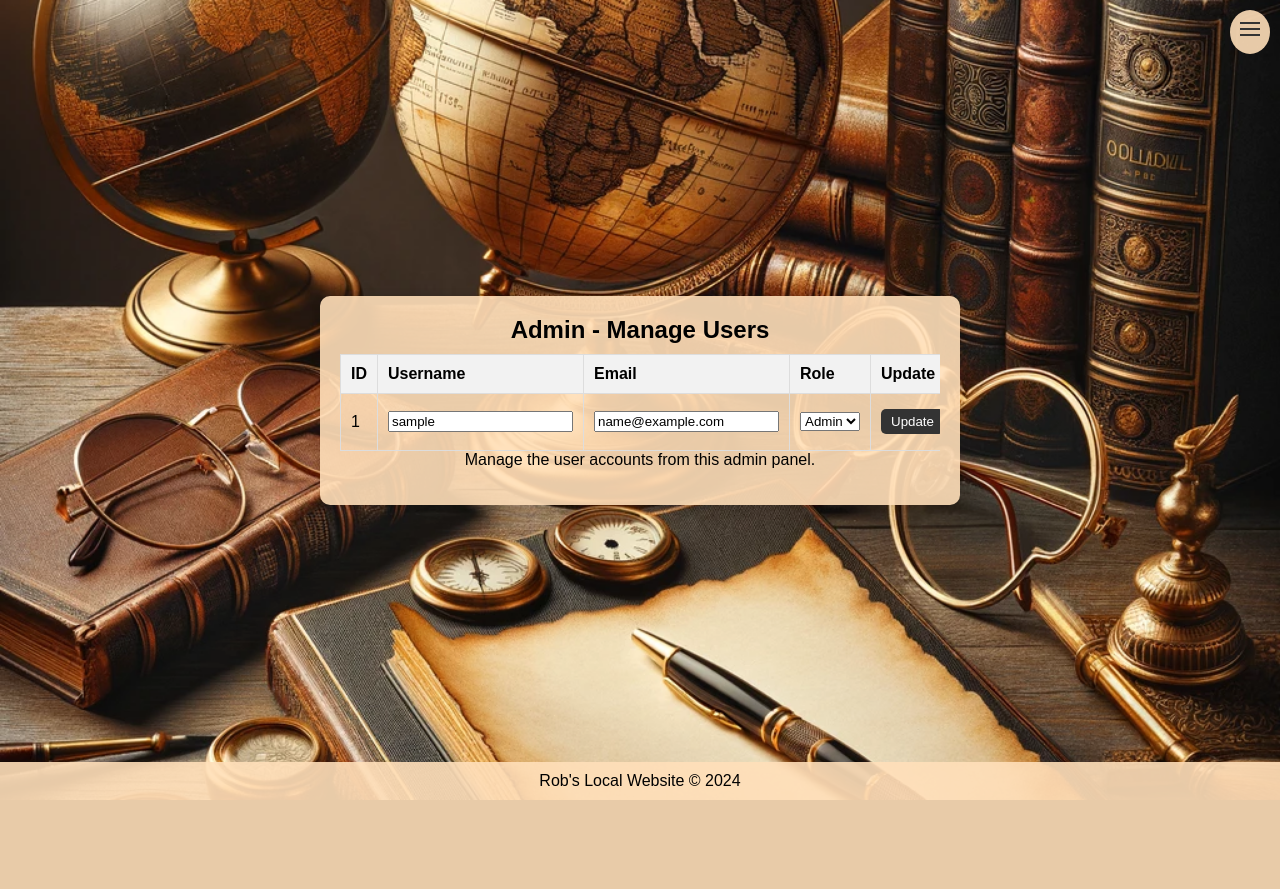
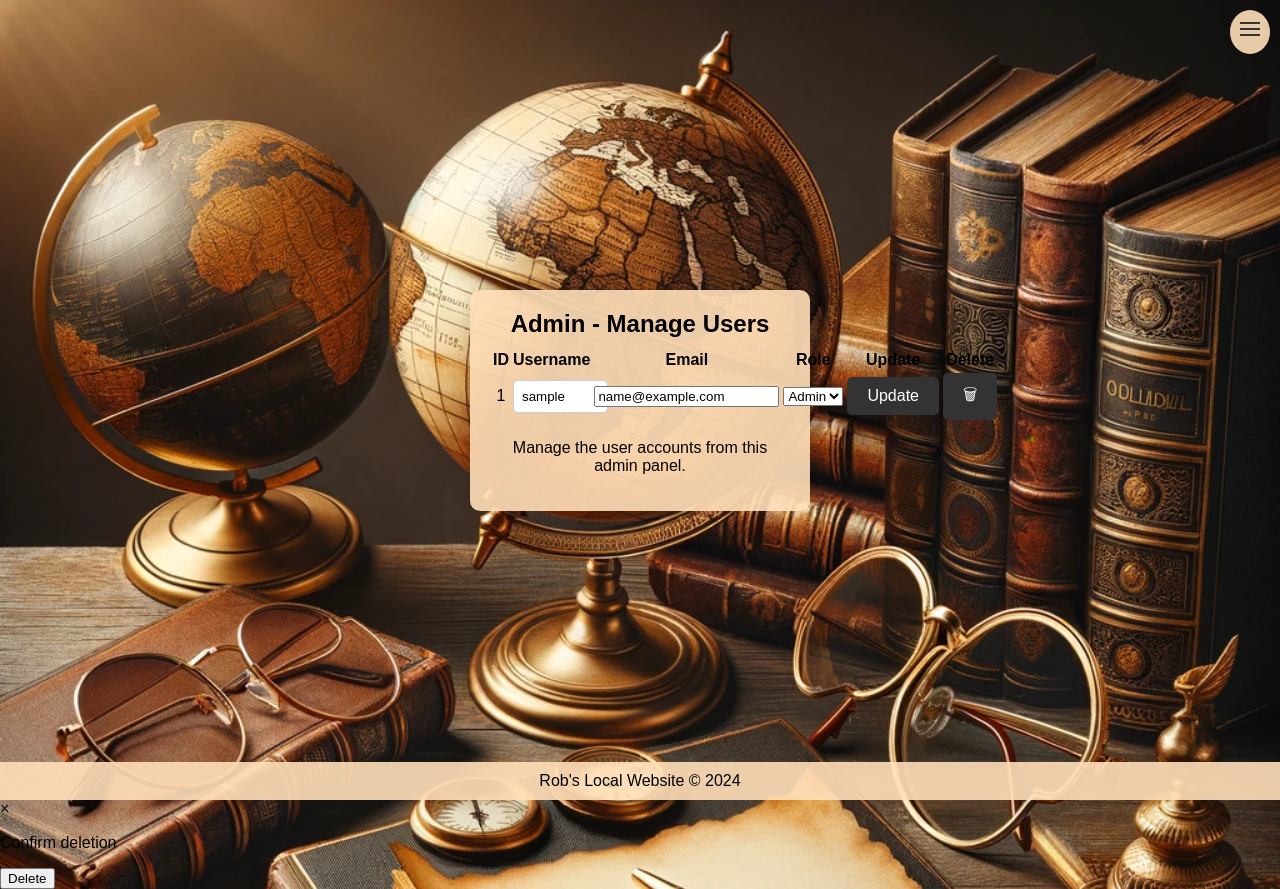
Before and after one commit to eboof/webserver, a PHP site: page /webapp/admin.php in a window 1280 px wide. Before the commit the page ends 800 px from the top, so only its background shows below. Run offline with PHP 8.4, Linux system fonts and the light colour scheme; tables that the repository leaves empty or names only in its code hold one stand-in row (values such as "Sample post").

Commit message:
Update files and exclude specific files

```diff
--- a/webapp/style.css
+++ b/webapp/style.css
@@ -51,9 +51,7 @@
     padding: 20px;
     border-radius: 10px;
     box-shadow: 0 0 10px rgba(0, 0, 0, 0.1);
-    width: 600px;
-    max-height: 80vh;
-    overflow-y: auto;
+    width: 300px;
     text-align: center;
 }
 
@@ -62,103 +60,38 @@
     margin-bottom: 10px;
 }
 
-.dialog-box p {
-    margin-top: 0;
+.dialog-box form {
+    display: flex;
+    flex-direction: column;
 }
 
-.table-container {
-    max-height: 60vh;
-    overflow-y: auto;
-}
-
-table {
-    width: 100%;
-    border-collapse: collapse;
-}
-
-table, th, td {
-    border: 1px solid #ddd;
-}
-
-th, td {
-    padding: 10px;
+.dialog-box form div {
+    margin-bottom: 10px;
     text-align: left;
 }
 
-th {
-    background-color: #f2f2f2;
+.dialog-box form label {
+    display: block;
+    margin-bottom: 5px;
 }
 
-.update-btn {
+.dialog-box form input {
+    width: 100%;
+    padding: 8px;
+    border: 1px solid #ccc;
+    border-radius: 5px;
+}
+
+.dialog-box button {
     background: #333;
     color: #fff;
-    padding: 5px 10px;
+    padding: 10px 20px;
     border: none;
     border-radius: 5px;
     cursor: pointer;
+    font-size: 16px;
 }
 
-.update-btn:hover {
+.dialog-box button:hover {
     background: #555;
 }
-
-.delete-btn {
-    background: none;
-    border: none;
-    cursor: pointer;
-    font-size: 20px;
-}
-
-.delete-btn:hover {
-    color: red;
-}
-
-.modal {
-    display: none;
-    position: fixed;
-    z-index: 1001;
-    left: 0;
-    top: 0;
-    width: 100%;
-    height: 100%;
-    overflow: auto;
-    background-color: rgba(0, 0, 0, 0.4);
-}
-
-.modal-content {
-    background-color: rgba(255, 223, 186, 0.9);
-    margin: 15% auto;
-    padding: 20px;
-    border: 1px solid #888;
-    width: 300px;
-    text-align: center;
-    border-radius: 10px;
-}
-
-.close {
-    color: #aaa;
-    float: right;
-    font-size: 28px;
-    font-weight: bold;
-}
-
-.close:hover,
-.close:focus {
-    color: black;
-    text-decoration: none;
-    cursor: pointer;
-}
-
-.delete-confirm-btn {
-    background: red;
-    color: #fff;
-    padding: 5px 10px;
-    border: none;
-    border-radius: 5px;
-    cursor: pointer;
-    margin-top: 10px;
-}
-
-.delete-confirm-btn:hover {
-    background: darkred;
-}
```
Also changed, not shown: webapp/add_to_watchlist.php (added, +46 -0 lines), webapp/login.php (+14 -26 lines), webapp/register.php (+13 -9 lines), webapp/search_company.php (added, +44 -0 lines), webapp/stock_research.php (+39 -125 lines), webapp/companies.csv (added), 1 other file.
